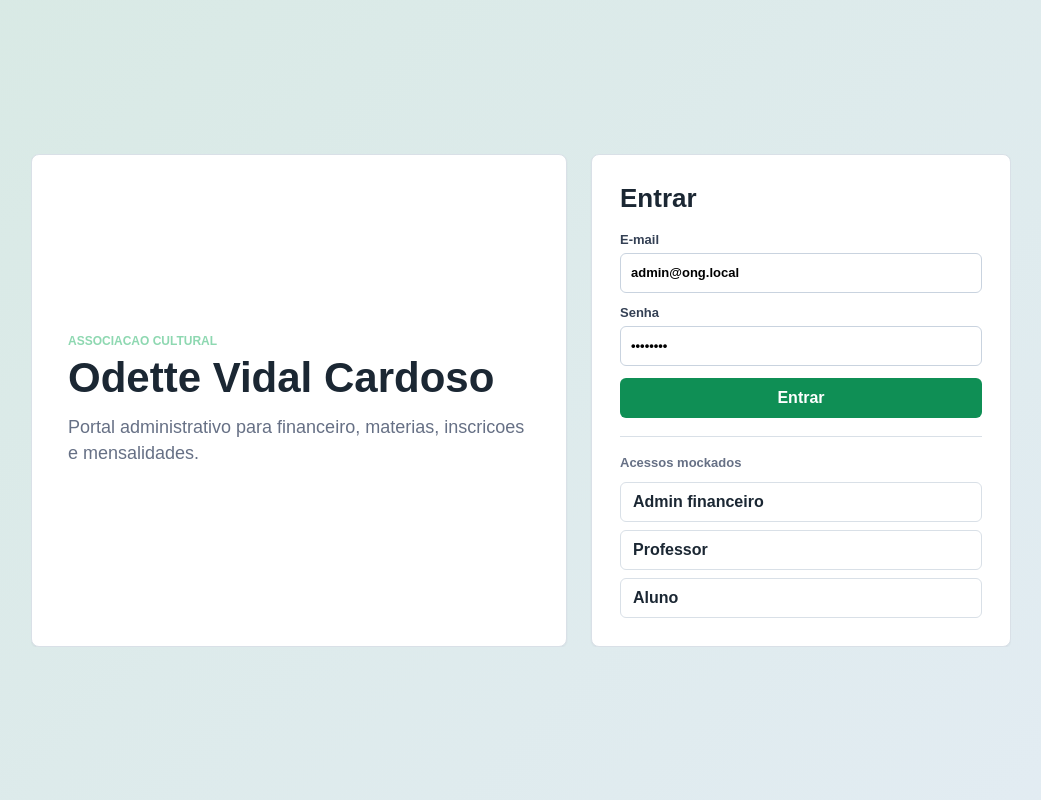
After one commit to OhItsLuk/ProjetoPythonEstacio, a Flask app: page /login in a window 1280 px wide. The commit adds this page. Shown: the whole page, without its empty margins (119-1160 px from the left). Run offline with Flask 3, Linux system fonts and the light colour scheme.

Commit message:
Correção das telas de dashboard, implementação de login

```diff
--- a/app/routes/dashboard_routes.py
+++ b/app/routes/dashboard_routes.py
@@ -1,7 +1,8 @@
 from datetime import datetime
 
-from flask import Blueprint, redirect, render_template, request, url_for
+from flask import Blueprint, redirect, render_template, request, session, url_for
 from pymongo.errors import PyMongoError
+from werkzeug.security import check_password_hash
 
 from app.models import ClassModel, EnrollmentModel, PaymentModel, ServiceModel, UserModel
 from app.repositories import (
@@ -28,8 +29,12 @@ professional_repository = ProfessionalRepository()
 
 @dashboard_bp.get("/dashboard")
 def dashboard():
-    role = request.args.get("role", "admin")
-    user_id = request.args.get("user_id")
+    current_user = session.get("user")
+    if not current_user:
+        return redirect(url_for("dashboard.login"))
+
+    role = current_user["role"]
+    user_id = current_user.get("related_id")
 
     db_error = None
 
@@ -71,6 +76,7 @@ def dashboard():
         "dashboard.html",
         role=role,
         user_id=user_id,
+        current_user=current_user,
         services=services,
         classes=classes,
         payments=payments,
@@ -83,8 +89,48 @@ def dashboard():
     )
 
 
+@dashboard_bp.get("/login")
+def login():
+    if session.get("user"):
+        return redirect(url_for("dashboard.dashboard"))
+
+    return render_template("login.html", error=None)
+
+
+@dashboard_bp.post("/login")
+def authenticate():
+    email = request.form["email"]
+    password = request.form["password"]
+    user = _authenticate_user(email, password)
+
+    if not user:
+        return render_template("login.html", error="E-mail ou senha invalidos."), 401
+
+    _login_user(user)
+    return redirect(url_for("dashboard.dashboard"))
+
+
+@dashboard_bp.get("/login/mock/<role>")
+def mock_login(role):
+    user = _mock_user_by_role(role)
+    if not user:
+        return redirect(url_for("dashboard.login"))
+
+    _login_user(user)
+    return redirect(url_for("dashboard.dashboard"))
+
+
+@dashboard_bp.get("/logout")
+def logout():
+    session.clear()
+    return redirect(url_for("dashboard.login"))
+
+
 @dashboard_bp.post("/dashboard/admin/users")
 def create_user_from_dashboard():
+    if not _has_role("admin"):
+        return redirect(url_for("dashboard.dashboard"))
+
     user = UserModel(
         name=request.form["name"],
         email=request.form["email"],
@@ -93,17 +139,23 @@ def create_user_from_dashboard():
         related_id=request.form.get("related_id") or None,
     )
     user_repository.insert_user(user)
-    return redirect(url_for("dashboard.dashboard", role="admin"))
+    return redirect(url_for("dashboard.dashboard"))
 
 
 @dashboard_bp.post("/dashboard/admin/users/<user_id>/role")
 def update_user_role_from_dashboard(user_id):
+    if not _has_role("admin"):
+        return redirect(url_for("dashboard.dashboard"))
+
     user_repository.update_role(user_id, request.form["role"])
-    return redirect(url_for("dashboard.dashboard", role="admin"))
+    return redirect(url_for("dashboard.dashboard"))
 
 
 @dashboard_bp.post("/dashboard/professor/services")
 def create_professor_service():
+    if not _has_role("professor"):
+        return redirect(url_for("dashboard.dashboard"))
+
     service = ServiceModel(
         name=request.form["name"],
         category=request.form["category"],
@@ -126,14 +178,17 @@ def create_professor_service():
             )
         )
 
-    return redirect(url_for("dashboard.dashboard", role="professor"))
+    return redirect(url_for("dashboard.dashboard"))
 
 
 @dashboard_bp.post("/dashboard/aluno/enrollments")
 def enroll_student():
+    if not _has_role("aluno"):
+        return redirect(url_for("dashboard.dashboard"))
+
     class_model = class_repository.find_by_id(request.form["class_id"])
     if not class_model:
-        return redirect(url_for("dashboard.dashboard", role="aluno"))
+        return redirect(url_for("dashboard.dashboard"))
 
     enrollment = EnrollmentModel(
         student_id=request.form["student_id"],
@@ -141,11 +196,14 @@ def enroll_student():
         service_id=class_model["service_id"],
     )
     enrollment_repository.insert_enrollment(enrollment)
-    return redirect(url_for("dashboard.dashboard", role="aluno"))
+    return redirect(url_for("dashboard.dashboard"))
 
 
 @dashboard_bp.post("/dashboard/aluno/payments")
 def create_student_payment():
+    if not _has_role("aluno"):
+        return redirect(url_for("dashboard.dashboard"))
+
     service = service_repository.find_by_id(request.form["service_id"])
     amount = _optional_float(request.form.get("amount"))
 
@@ -166,7 +224,51 @@ def create_student_payment():
     if enrollment_id:
         enrollment_repository.mark_as_paid(enrollment_id)
 
-    return redirect(url_for("dashboard.dashboard", role="aluno"))
+    return redirect(url_for("dashboard.dashboard"))
+
+
+def _authenticate_user(email, password):
+    try:
+        users = user_repository.find_by_email(email)
+        if users and check_password_hash(users[0].get("password_hash", ""), password):
+            return users[0]
+    except PyMongoError:
+        pass
+
+    from seed import users_data, build_dashboard_preview_data
+
+    preview_users = build_dashboard_preview_data()["users"]
+    preview_by_email = {user["email"]: user for user in preview_users}
+
+    for user_data in users_data:
+        if user_data["email"] == email and user_data["password"] == password:
+            return preview_by_email[email]
+
+    return None
+
+
+def _mock_user_by_role(role):
+    from seed import build_dashboard_preview_data
+
+    for user in build_dashboard_preview_data()["users"]:
+        if user["role"] == role:
+            return user
+
+    return None
+
+
+def _login_user(user):
+    session["user"] = {
+        "id": user["id"],
+        "name": user["name"],
+        "email": user["email"],
+        "role": user["role"],
+        "related_id": user.get("related_id"),
+    }
+
+
+def _has_role(role):
+    return session.get("user", {}).get("role") == role
 
 
 def _classes_with_service_names(classes, services):
--- a/app/static/dashboard.css
+++ b/app/static/dashboard.css
@@ -23,6 +23,92 @@ body {
     font-family: Arial, Helvetica, sans-serif;
 }
 
+.login-page {
+    display: grid;
+    grid-template-columns: 1fr;
+    place-items: center;
+    padding: 24px;
+    background:
+        linear-gradient(135deg, rgba(15, 143, 85, 0.12), rgba(24, 119, 185, 0.08)),
+        var(--bg);
+}
+
+.login-shell {
+    width: min(980px, 100%);
+    display: grid;
+    grid-template-columns: 1fr 420px;
+    gap: 24px;
+    padding: 0;
+}
+
+.login-brand,
+.login-card {
+    border: 1px solid var(--line);
+    border-radius: 8px;
+    background: var(--panel);
+    box-shadow: 0 1px 2px rgba(16, 24, 40, 0.05);
+}
+
+.login-brand {
+    padding: 36px;
+    display: flex;
+    flex-direction: column;
+    justify-content: center;
+}
+
+.login-brand h1 {
+    margin: 8px 0 14px;
+    font-size: 42px;
+    line-height: 1.05;
+}
+
+.login-brand p:last-child {
+    max-width: 460px;
+    margin: 0;
+    color: var(--muted);
+    font-size: 18px;
+    line-height: 1.45;
+}
+
+.login-card {
+    padding: 28px;
+}
+
+.login-card h2 {
+    margin: 0 0 18px;
+    font-size: 26px;
+}
+
+.mock-logins {
+    margin-top: 18px;
+    padding-top: 18px;
+    border-top: 1px solid var(--line);
+    display: grid;
+    gap: 8px;
+}
+
+.mock-logins p {
+    margin: 0 0 4px;
+    color: var(--muted);
+    font-size: 13px;
+    font-weight: 700;
+}
+
+.mock-logins a {
+    display: block;
+    padding: 10px 12px;
+    border: 1px solid var(--line);
+    border-radius: 6px;
+    color: var(--text);
+    text-decoration: none;
+    font-weight: 700;
+}
+
+.mock-logins a:hover {
+    border-color: var(--green);
+    color: var(--green);
+}
+
 .sidebar {
     min-height: 100vh;
     padding: 28px 20px;
--- /dev/null
+++ b/app/templates/login.html
@@ -0,0 +1,37 @@
+<!doctype html>
+<html lang="pt-BR">
+<head>
+    <meta charset="utf-8">
+    <meta name="viewport" content="width=device-width, initial-scale=1">
+    <title>Login - Dashboard ONG</title>
+    <link rel="stylesheet" href="{{ url_for('static', filename='dashboard.css') }}">
+</head>
+<body class="login-page">
+    <main class="login-shell">
+        <section class="login-brand">
+            <p class="eyebrow">Associacao Cultural</p>
+            <h1>Odette Vidal Cardoso</h1>
+            <p>Portal administrativo para financeiro, materias, inscricoes e mensalidades.</p>
+        </section>
+
+        <section class="login-card">
+            <h2>Entrar</h2>
+            {% if error %}
+            <div class="alert">{{ error }}</div>
+            {% endif %}
+            <form method="post" action="{{ url_for('dashboard.authenticate') }}">
+                <label>E-mail <input type="email" name="email" value="admin@ong.local" required></label>
+                <label>Senha <input type="password" name="password" value="admin123" required></label>
+                <button type="submit">Entrar</button>
+            </form>
+
+            <div class="mock-logins">
+                <p>Acessos mockados</p>
+                <a href="{{ url_for('dashboard.mock_login', role='admin') }}">Admin financeiro</a>
+                <a href="{{ url_for('dashboard.mock_login', role='professor') }}">Professor</a>
+                <a href="{{ url_for('dashboard.mock_login', role='aluno') }}">Aluno</a>
+            </div>
+        </section>
+    </main>
+</body>
+</html>
--- a/main.py
+++ b/main.py
@@ -1,4 +1,6 @@
-from flask import Flask
+import os
+
+from flask import Flask, redirect, url_for
 from flask_cors import CORS
 
 from app.routes.service_routes import service_bp
@@ -9,6 +11,7 @@ from app.routes.professional_routes import professional_bp
 from app.routes.payment_routes import payment_bp
 
 app = Flask(__name__, template_folder="app/templates", static_folder="app/static")
+app.secret_key = os.getenv("SECRET_KEY", "dev-secret-key")
 
 CORS(app)
 
@@ -21,9 +24,7 @@ app.register_blueprint(dashboard_bp)
 
 @app.route("/")
 def home():
-    return {
-        "message": "API ONG funcionando!"
-    }
+    return redirect(url_for("dashboard.login"))
 
 if __name__ == "__main__":
     app.run(debug=True)
```
Also changed, not shown: other parts of app/static/dashboard.css (+33 -0 lines), app/templates/dashboard.html (+7 -3 lines), 4 other files.
